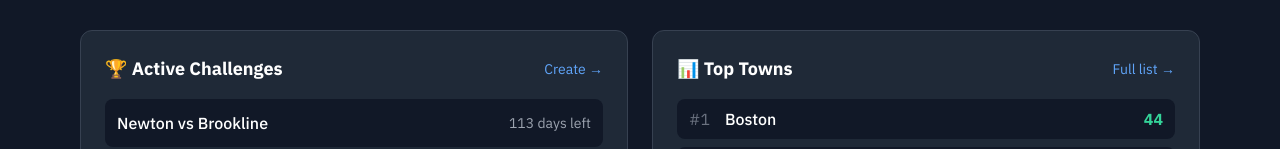
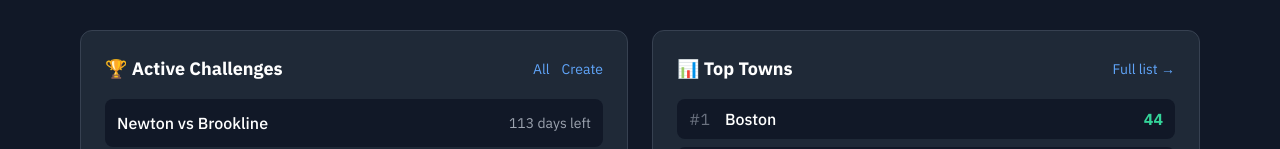
Before and after one commit to atwoodcollects/adupulse, a Next.js app: page / in a window 1280 px wide. Shown: the part 365-514 px from the top of the page. Built offline with nearby package versions, Linux system fonts and the light colour scheme.

Commit message:
Add curated challenges page

```diff
--- a/src/app/page.tsx
+++ b/src/app/page.tsx
@@ -156,9 +156,10 @@ export default function Home() {
           <div className="bg-gray-800 border border-gray-700 rounded-xl p-4 md:p-6">
             <div className="flex items-center justify-between mb-4">
               <h2 className="text-lg font-bold text-white">🏆 Active Challenges</h2>
-              <Link href="/challenge/new" className="text-blue-400 text-sm hover:underline">
-                Create →
-              </Link>
+              <div className="flex gap-3">
+                <Link href="/challenges" className="text-blue-400 text-sm hover:underline">All</Link>
+                <Link href="/challenge/new" className="text-blue-400 text-sm hover:underline">Create</Link>
+              </div>
             </div>
             {activeChallenges.length > 0 ? (
               <div className="space-y-3">
```
